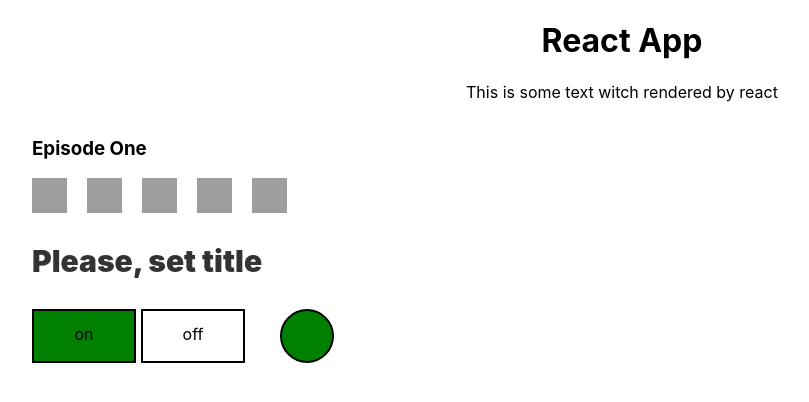
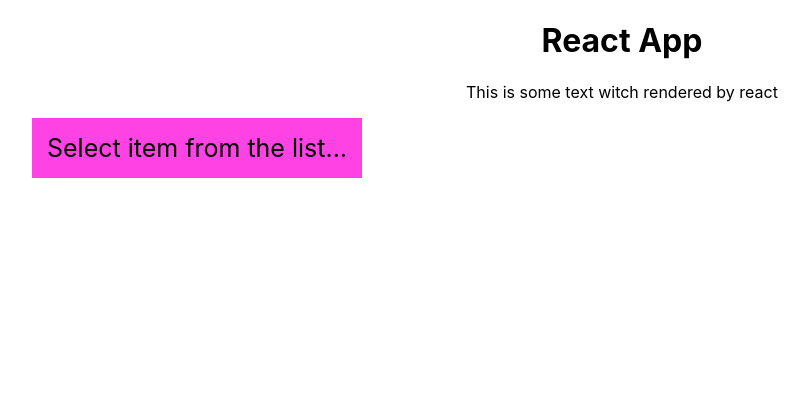
Before and after one commit to AlekseiBestuzhev/react-kabzda, a React (Create React App) app: page / in a window 1280 px wide. Shown: the top 402 px of the page, without its empty margins (18-827 px from the left). Built offline with nearby package versions, Linux system fonts and the light colour scheme; grey boxes are pictures that could not be loaded.

Commit message:
upd: 13 create custom select

```diff
--- a/src/App.tsx
+++ b/src/App.tsx
@@ -3,6 +3,7 @@
 import { Rating, RatingValueType } from "./components/Rating";
 import Accordion from "./components/Accordion/Accordion";
 import { Toggle } from './components/Toggle/Toggle';
+import { CustomSelect } from './components/CustomSelect/CustomSelect';
 //import { UncontrolledRate } from './components/UncontrolledRate/UncontrolledRate';
 
 const App = () => {
@@ -24,7 +25,7 @@
 			</div>
 			{/* <Block title={'Episode Two'} rate={2} /> */}
 			{/* <UncontrolledRate title='Uncontrolled' /> */}
-			<Rating
+			{/* <Rating
 				title={'Episode One'}
 				rating={rating}
 				changeRating={changeRating} />
@@ -34,7 +35,8 @@
 				onClick={alert} />
 			<Toggle
 				turnOn={toggle}
-				changeToggle={changeToggle} />
+				changeToggle={changeToggle} /> */}
+			<CustomSelect onChange={() => { }} value={1} items={[]} />
 		</div>
 	);
 }
--- /dev/null
+++ b/src/components/CustomSelect/CustomSelect.module.css
@@ -0,0 +1,5 @@
+.component {
+	font-size: 25px;
+	padding: 15px;
+	background-color: #ff42e3;
+}
--- /dev/null
+++ b/src/components/CustomSelect/CustomSelect.tsx
@@ -0,0 +1,26 @@
+import { FC, useState } from "react";
+import c from './CustomSelect.module.css';
+
+type SelectItemType = {
+	value: any,
+	title: string
+}
+
+type CustomSelectType = {
+	value: any,
+	items: SelectItemType[],
+	onChange: (value: any) => void
+}
+
+export const CustomSelect: FC<CustomSelectType> = (props) => {
+
+	const [show, setShow] = useState<boolean>(false);
+
+	const [selectedTitle, setSelectedTitle] = useState<string>('Select item from the list...');
+
+	return (
+		<div className={c.component}>
+			<div>{selectedTitle}</div>
+		</div>
+	);
+}
```
